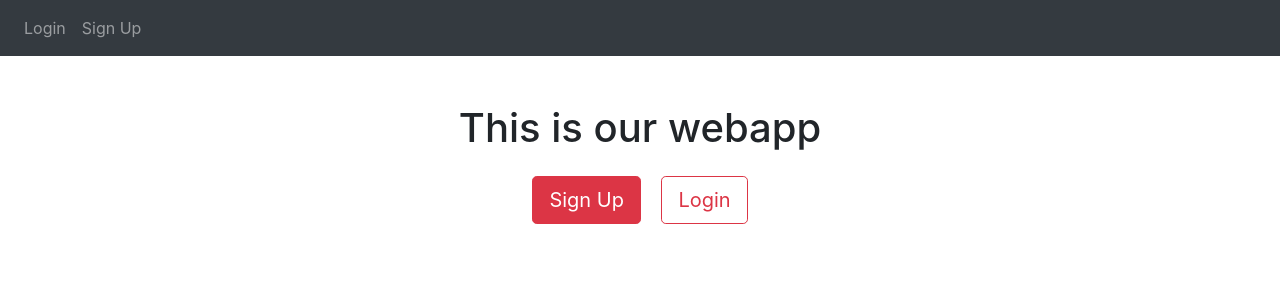
After one commit to B0rislava/hello-kitty, a Flask app: template website/templates/welcome.html in a window 1280 px wide. The commit adds this page. Shown: the top 300 px of the page. Run offline with Flask 3, Linux system fonts and the light colour scheme; the template is opened without the code that fills it, so the values that code supplies are empty; some libraries are stand-ins or nearby versions.

Commit message:
adding welcome page

```diff
--- a/website/templates/base.html
+++ b/website/templates/base.html
@@ -24,7 +24,7 @@
         <div class="collapse navbar-collapse" id="navbarNav">
             <div class="navbar-nav">
                 {% if user.is_authenticated %}
-                <a class="nav-item nav-link" id="home" href="/">Home</a>
+                <a class="nav-item nav-link" id="home" href="{{ url_for('views.home') }}">Home</a>
                 <a class="nav-item nav-link" id="logout" href="/logout">Log out</a>
                 {% else %}
                 <a class="nav-item nav-link" id="login" href="/login">Login</a>
--- /dev/null
+++ b/website/templates/welcome.html
@@ -0,0 +1,10 @@
+{% extends "base.html" %}
+{% block title %}Welcome{% endblock %}
+
+{% block content %}
+<div class="text-center mt-5">
+    <h1 class="mb-4">This is our webapp</h1>
+    <a href="{{ url_for('auth.sign_up') }}" class="btn btn-danger btn-lg mx-2">Sign Up</a>
+    <a href="{{ url_for('auth.login') }}" class="btn btn-outline-danger btn-lg mx-2">Login</a>
+</div>
+{% endblock %}
```
Also changed, not shown: website/views.py (+9 -2 lines).
